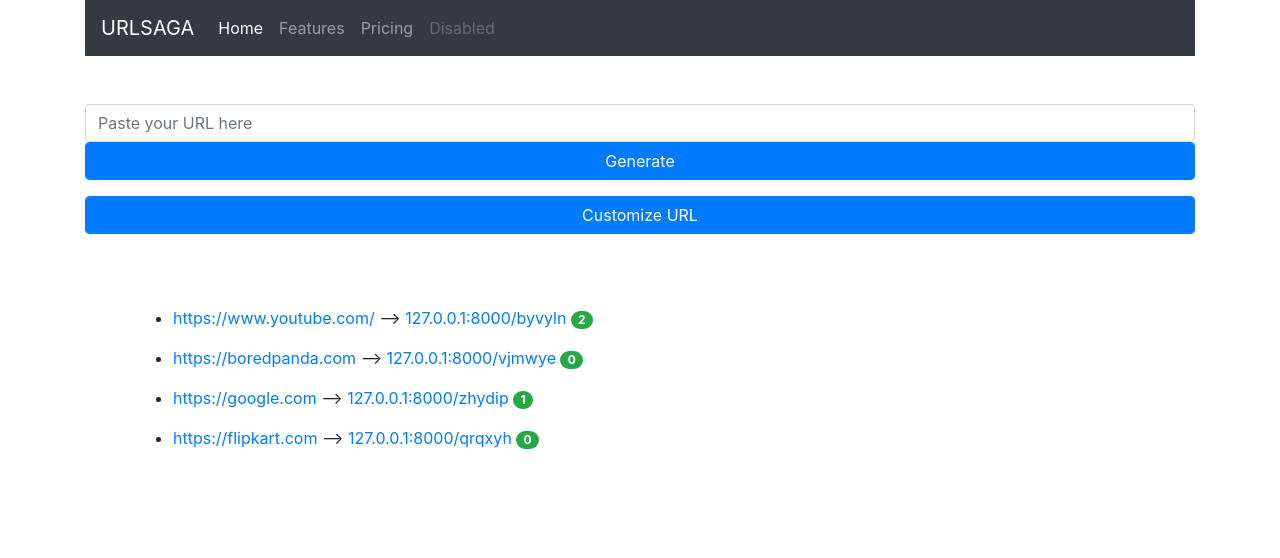
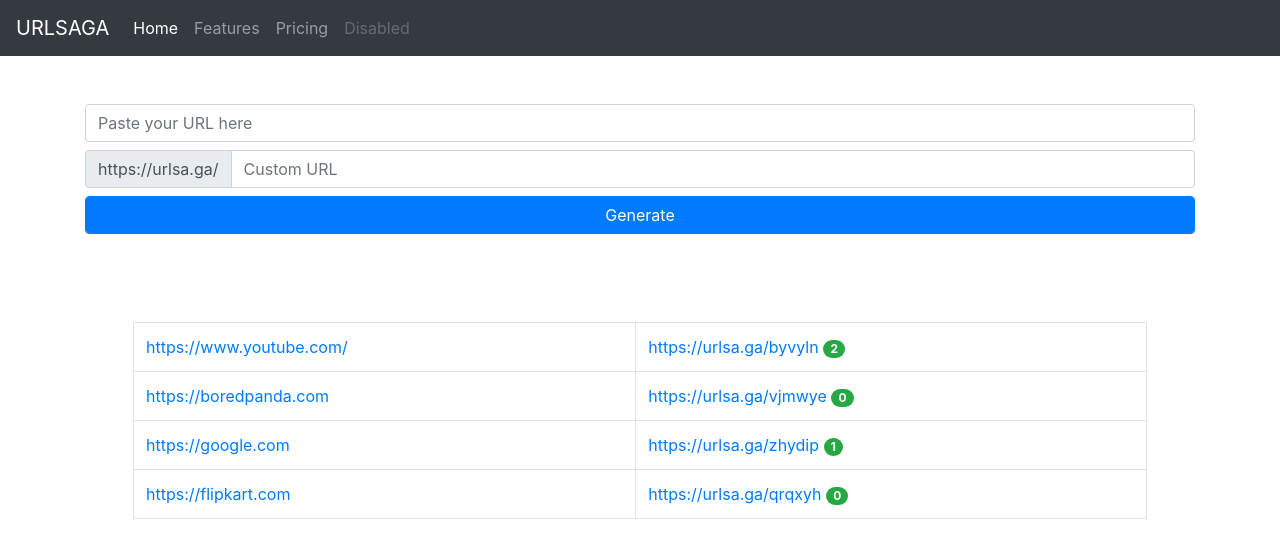
Before and after one commit to iravikds/url-shortner, a Django app: page / in a window 1280 px wide. Shown: the top 558 px of the page. Run offline with Django 3.2, Linux system fonts and the light colour scheme; data comes from the database, SQL or seed files in the repository; both versions use the stored data as it was after the commit; some libraries are stand-ins or nearby versions.

Commit message:
ui changes

```diff
--- a/urlshort/templates/index.html
+++ b/urlshort/templates/index.html
@@ -7,7 +7,7 @@
     <meta name="viewport" content="width=device-width, initial-scale=1, shrink-to-fit=no">
 </head>
 <body>
-    <div class="container">
+
         <nav class="navbar navbar-expand-lg navbar-dark bg-dark">
             <a class="navbar-brand" href="#">URLSAGA</a>
             <button class="navbar-toggler" type="button" data-toggle="collapse" data-target="#navbarNavAltMarkup" aria-controls="navbarNavAltMarkup" aria-expanded="false" aria-label="Toggle navigation">
@@ -22,7 +22,7 @@
               </div>
             </div>
           </nav>
-
+          <div class="container">
     {% for message in messages %}
          <div class="alert alert-success">
             <a class="close" href="{% url 'index' %}" data-dismiss="alert">X</a>
@@ -32,35 +32,35 @@
     <form action="{% url 'generate' %}" method="POST">
         {% csrf_token %}
         <div class="form-group mt-5">
-            <input type="url" class="form-control" name="original" placeholder="Paste your URL here">
-            <input type="text" class="form-control" name="short" placeholder="Customize URL" id="customUrl" style="display: none;">
+            <input type="url" class="form-control mb-2" name="original" placeholder="Paste your URL here">
+
+            <div class="input-group mb-2">
+                <div class="input-group-prepend">
+                  <div class="input-group-text">https://urlsa.ga/</div>
+                </div>
+                <input type="text" class="form-control" name="short" placeholder="Custom URL">
+              </div>
             <input type="submit" class="form-control btn-primary" value="Generate">
         </div>
     </form>
-    <button onclick="myFunction()" class="form-control btn-primary">Customize URL</button>
 
     </br>
     <div class="m-5">
-    {% for u in urls %}
-    <ul>
-        <li><a href="{{ u.url }}">{{ u.url }}</a> ⟶
-            <a href="{{ u.shorturl }}">127.0.0.1:8000/{{ u.shorturl }}</a>
-            <span class="badge badge-pill badge-success">{{ u.visits }}</span>
-        </li>
-    </ul>
-    {% endfor %}
+
+    <table class="table table-hover table-bordered">
+        <tbody>
+            {% for u in urls %}
+            <tr>
+                <td><a href="{{ u.url }}">{{ u.url }}</a></td>
+                <td><a href="{{ u.shorturl }}">https://urlsa.ga/{{ u.shorturl }} </a><span class="badge badge-pill badge-success"> {{ u.visits }}</span></td>
+            </tr>
+            {% endfor %}
+        </tbody>
+    </table>
+
+
     </div>
-    <script>
-        function myFunction() {
-            var x = document.getElementById("customUrl");
-            if (x.style.display === "none") {
-                x.style.display = "block";
-                }
-            else {
-                x.style.display = "none";
-                }
-            }
-    </script>
+
     </div>
 </body>
 </html>
```
Also changed, not shown: db.sqlite3.
